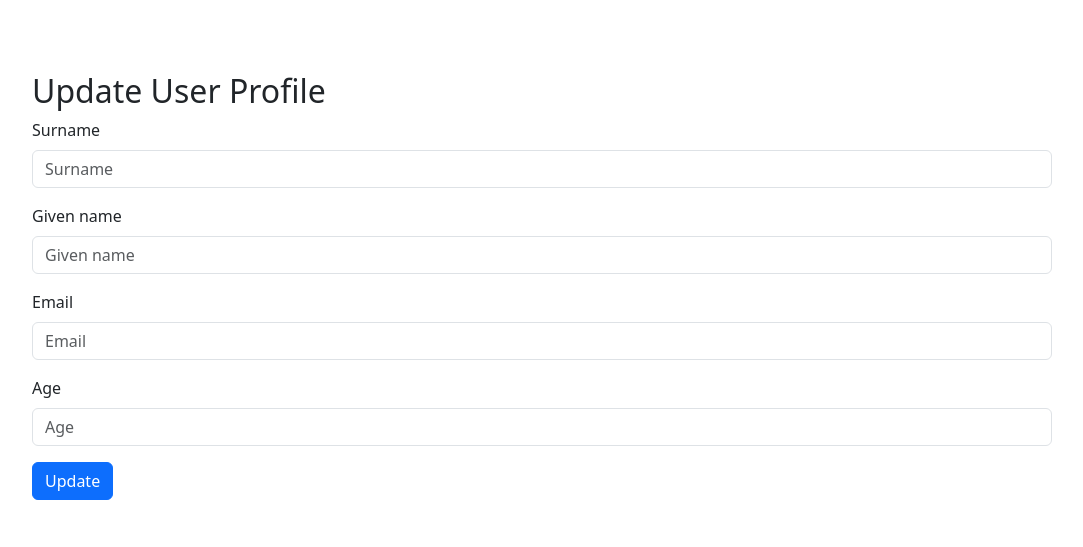
After one commit to phil-in-taipei/ExpensesTrackerDjango, a Django app: page /user-profiles/edit-profile/ in a window 1280 px wide. The commit adds this page. Shown: the top 547 px of the page, without its empty margins (98-1181 px from the left). Run offline with Django 4.2, Linux system fonts and the light colour scheme; the visitor is signed in with stand-in values (Sample User, id 1); data comes from the database, SQL or seed files in the repository; some libraries are stand-ins or nearby versions.

Commit message:
Update profile view and form

```diff
--- a/Expenses_Tracker/urls.py
+++ b/Expenses_Tracker/urls.py
@@ -21,5 +21,5 @@
 urlpatterns = [
     path('', TemplateView.as_view(template_name='index.html'), name='home'),
     path('admin/', admin.site.urls),
-    path('user_profiles/', include('user_profiles.urls')),
+    path('user-profiles/', include('user_profiles.urls')),
 ]
--- a/templates/base.html
+++ b/templates/base.html
@@ -3,23 +3,21 @@
 <html>
     <head>
         <meta charset="utf-8">
-        <title>Taipei Language & Technology</title>
+        <title>Expenses Tracker</title>
 
         {% load django_bootstrap5 %}
         {% bootstrap_css %}
         {% bootstrap_javascript %}
         <link rel="stylesheet" href="{% static 'Expenses_Tracker/css/master.css' %}">
     </head>
-        <div class="content container mycontent">
-            <div class="jumbotron rounded">
+        <div class="container">
+            <div class="mt-4 p-5 rounded">
                 {% block content %}
 
                 {% endblock %}
             </div>
-        </div>>
+        </div>
         <script src="{% static 'Expenses_Tracker/js/master.js' %}"></script>
-
-
     </body>
 
 </html>
--- a/templates/index.html
+++ b/templates/index.html
@@ -2,8 +2,6 @@
 
 {% block content %}
 {% load static %}
-
-    <!--{% load static %} -->
     <div>
       <h1>Expenses Tracker</h1>
     </div>
--- a/user_profiles/templates/user_profiles/form.html
+++ b/user_profiles/templates/user_profiles/form.html
@@ -3,5 +3,5 @@
 <form class="form-group" method="POST" action=".">
     {% csrf_token %}
     {% bootstrap_form form %}
-    <input type="submit" class="btn btn-default" value="Submit">
+    <input type="submit" class="btn btn-primary" value="Submit">
 </form>
--- /dev/null
+++ b/user_profiles/templates/user_profiles/profile-update-view.html
@@ -0,0 +1,13 @@
+{% extends "base.html" %}
+
+{% block content %}
+{% load django_bootstrap5 %}
+<h2>Update User Profile</h2>
+<div id="edit-profile-form">
+    <form method="POST" class="update-profile-form" action=".">
+        {% csrf_token %}
+        {% bootstrap_form form %}
+        <input type="submit" class="btn btn-primary" id="update-profile" value="Update">
+    </form>
+</div>
+{% endblock %}
--- a/user_profiles/urls.py
+++ b/user_profiles/urls.py
@@ -1,11 +1,11 @@
 from django.urls import path
 
-from .views import register, user_login, user_logout, profile_model_detail_view
+from .views import register, user_login, user_logout, profile_model_detail, profile_model_update
 
 app_name = 'user_profiles'
 urlpatterns = [
-    #url(r'^profile/$', profile_model_detail_view, name='profile-detail'),
-    #url(r'^(?P<id>\d+)/$', student_profile_detail_view, name='student-detail'),
+    path('profile/', profile_model_detail, name='profile_detail'),
+    path('edit-profile/', profile_model_update, name='profile_update'),
     path('register/', register, name='register'),
     path('login/', user_login, name='login'),
     path('logout/', user_logout, name='logout'),
--- a/user_profiles/views.py
+++ b/user_profiles/views.py
@@ -14,24 +14,39 @@
 
 
 @login_required(redirect_field_name='login')
-def profile_model_detail_view(request, id=None):
+def profile_model_detail(request, id=None):
     current_user = request.user
     user = User.objects.get(username=current_user)
     user_profile = get_object_or_404(UserProfile, user=current_user)
-    #if request.method == 'POST':
-    #    form = UpdateProfile(request.POST or None, instance=obj)
-    #    if form.is_valid():
-    #        form_obj = form.save(commit=False)
-    #        form_obj.save()
-    #else:
-    #    form = UpdateProfile()
     context = {
         "user": user,
         "user_profile": user_profile,
-        #"form": form,
     }
 
     template = "user_profiles/profile-detail-view.html"
+    return render(request, template, context)
+
+
+@login_required(redirect_field_name='login')
+def profile_model_update(request, id=None):
+    current_user = request.user
+    user = User.objects.get(username=current_user)
+    user_profile = get_object_or_404(UserProfile, user=current_user)
+    if request.method == 'POST':
+        form = UpdateProfile(request.POST or None, instance=user_profile)
+        if form.is_valid():
+            form_obj = form.save(commit=False)
+            form_obj.save()
+            return HttpResponseRedirect('/user-profiles/profile')
+    else:
+        form = UpdateProfile()
+    context = {
+        "user": user,
+        "user_profile": user_profile,
+        "form": form,
+    }
+
+    template = "user_profiles/profile-update-view.html"
     return render(request, template, context)
 
 
@@ -39,7 +54,7 @@
     form = RegisterForm(request.POST or None)
     if form.is_valid():
         form.save()
-        return HttpResponseRedirect("/user_profiles/login")
+        return HttpResponseRedirect("/user-profiles/login")
     return render(request, "user_profiles/register.html", {"form": form})
 
 
@@ -55,4 +70,4 @@
 
 def user_logout(request):
     logout(request)
-    return HttpResponseRedirect("/user_profiles/login")
+    return HttpResponseRedirect("/user-profiles/login")
```
Also changed, not shown: user_profiles/templates/user_profiles/profile-detail-view.html (+29 -9 lines).
